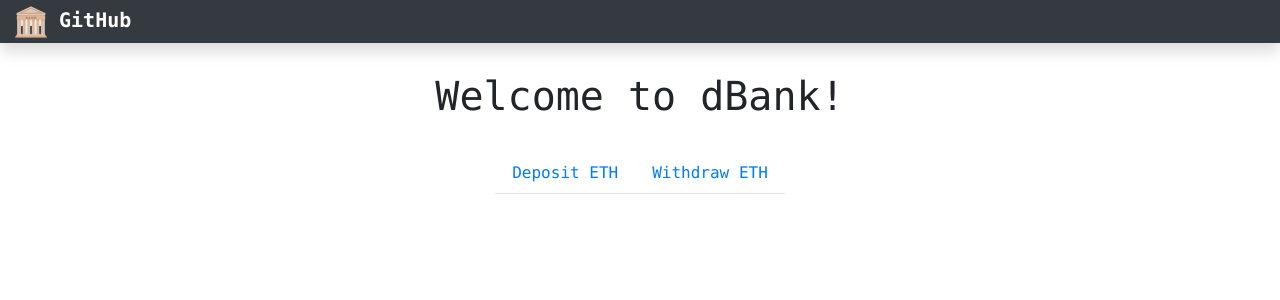
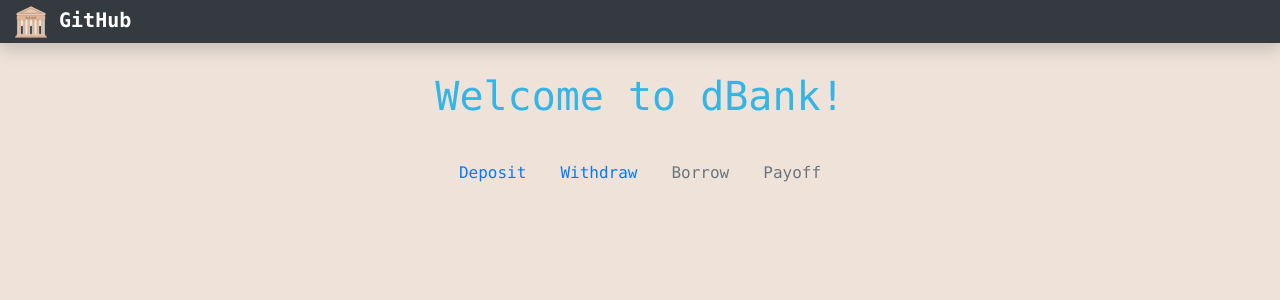
Before and after one commit to itznishant/DeFi-Bank, a React (Create React App) app: page / in a window 1280 px wide. Shown: the top 300 px of the page. Built offline with nearby package versions, Linux system fonts and the light colour scheme.

Commit message:
Dapp Styling CSS updated

```diff
--- a/src/components/App.css
+++ b/src/components/App.css
@@ -1 +1,19 @@
 /* Styles go here */
+.nav-tabs .nav-item.show .nav-link, .nav-tabs .nav-link.active {
+    color: darkorchid;
+    background-color: #fff;
+    border-color: none;
+}
+
+.nav-tabs {
+    border-bottom: none;
+}
+
+.nav-tabs .nav-link:hover{
+    color: darkorchid;
+}
+
+body {
+	background-color: #efe3d9;
+	color: #33b5e5;
+}
--- a/src/components/App.js
+++ b/src/components/App.js
@@ -5,8 +5,6 @@ import Token from '../abis/Token.json'
 import dbank from '../defibank.png';
 import Web3 from 'web3';
 import './App.css';
-
-//h0m3w0rk - add new tab to check accrued interest
 
 class App extends Component {
 
@@ -25,7 +23,7 @@ class App extends Component {
         const ethBalance   = web3.utils.fromWei(balance, 'ether')
         this.setState({ account: accounts[0] , balance, ethBalance, web3 })
       } else {
-      window.alert('Please login with Metamask!')
+        window.alert('Please login to Metamask !')
       }
 
       //load contracts
@@ -36,17 +34,14 @@ class App extends Component {
         const tokenBalance = await web3.utils.fromWei(await token.methods.balanceOf(this.state.account).call(), 'ether')
         const depositETHbalance  = await web3.utils.fromWei(await dbank.methods.getEtherBalance(this.state.account).call(), 'ether')
         this.setState({ token, dbank, dBankAddress, tokenBalance, depositETHbalance })
-
       } catch (e) {
         console.log("Error", e);
         window.alert('Warning! Contracts not deployed to selected network!')
       }
 
-
     } else {
-    window.alert('Please install Metamask!')
+    window.alert('Please install Metamask from metamask.io and login!')
     }
-
   }
 
   async deposit(amount) {
@@ -110,7 +105,7 @@ class App extends Component {
             <main role="main" className="col-lg-12 d-flex text-center">
               <div className="content mr-auto ml-auto">
               <Tabs defaultActiveKey="profile" id="uncontrolled-tab-example">
-                <Tab eventKey="deposit" title="Deposit ETH">
+                <Tab eventKey="deposit" title="Deposit">
                   <div>
                     <br></br>
                     <h5>Current Ether balance: {this.state.ethBalance} ETH</h5>
@@ -142,7 +137,7 @@ class App extends Component {
                   </div>
                 </Tab>
 
-                <Tab eventKey="withdraw" title="Withdraw ETH">
+                <Tab eventKey="withdraw" title="Withdraw" >
                     <br></br>
                     <h5><b>Do you want to withdraw + take interest? </b></h5>
                     <br></br>
@@ -153,6 +148,10 @@ class App extends Component {
                   <div>
                     <button type='submit' className='btn btn-dark' onClick={(e) => this.withdraw(e)}>WITHDRAW!</button>
                   </div>
+                </Tab>
+                <Tab eventKey="borrow" title="Borrow" disabled>
+                </Tab>
+                <Tab eventKey="payoff" title="Payoff" disabled>
                 </Tab>
               </Tabs>
               </div>
```
Lines whose indentation alone changed are shown as unchanged.
